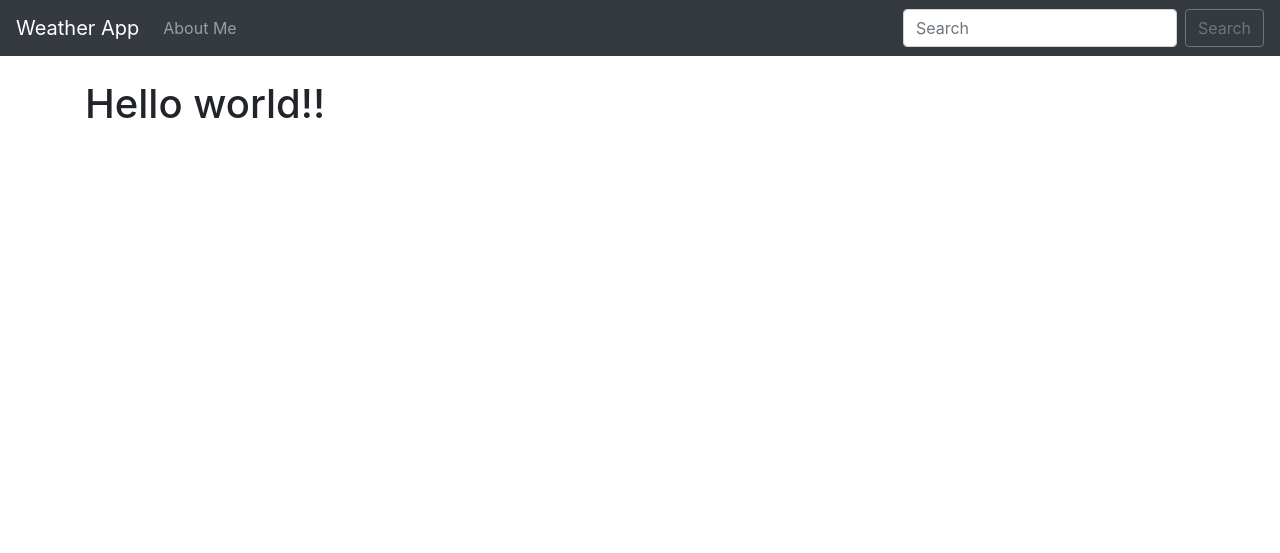
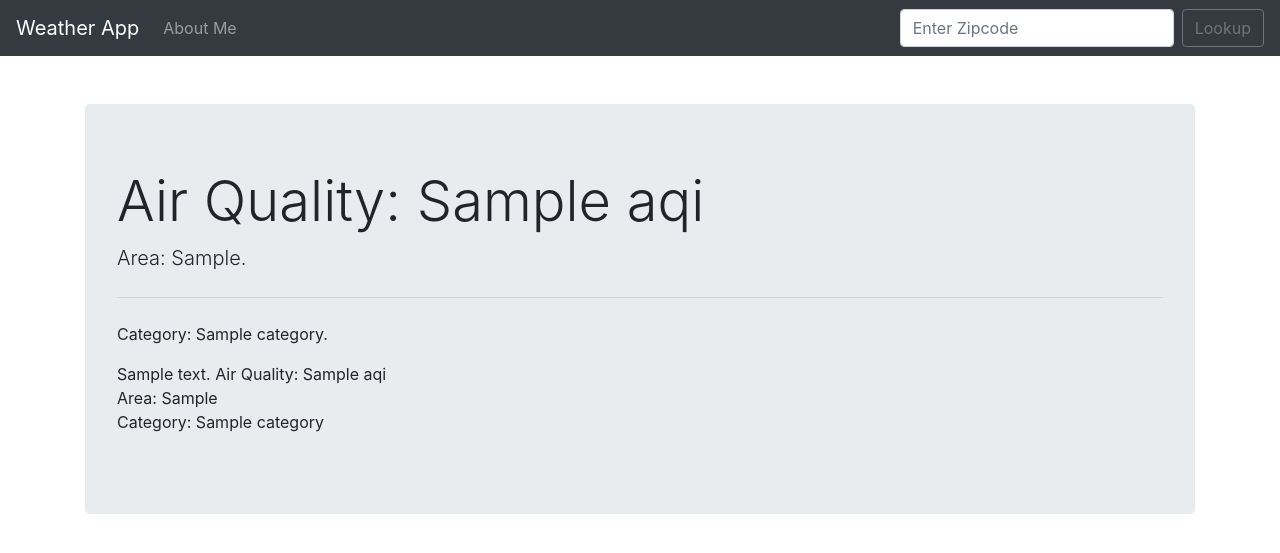
Before and after one commit to cuongnd065/django_weather, a Django app: template lookup/templates/home.html in a window 1280 px wide. Shown: the top 553 px of the page. Run offline with Django 3.2, Linux system fonts and the light colour scheme; the template is opened without the code that fills it: most values are stand-ins (such as "Sample title", 1, 10 or a date in 2020); some libraries are stand-ins or nearby versions.

Commit message:
update html base

```diff
--- a/lookup/templates/base.html
+++ b/lookup/templates/base.html
@@ -9,6 +9,14 @@
     <link rel="stylesheet" href="https://stackpath.bootstrapcdn.com/bootstrap/4.4.1/css/bootstrap.min.css" integrity="sha384-Vkoo8x4CGsO3+Hhxv8T/Q5PaXtkKtu6ug5TOeNV6gBiFeWPGFN9MuhOf23Q9Ifjh" crossorigin="anonymous">
 
     <title>Hello, world!</title>
+    <style type="text/css" media="screen">
+        .good {background-color: #0C0;}
+        .moderate {background-color: #FFFF00;}
+        .unhealthy {background-color: #FF0000;}
+    </style>
+
+
+
   </head>
   <body>
 
@@ -25,9 +33,10 @@
       </li>
 
     </ul>
-    <form class="form-inline my-2 my-lg-0">
-      <input class="form-control mr-sm-2" type="search" placeholder="Search" aria-label="Search">
-      <button class="btn btn-outline-secondary my-2 my-sm-0" type="submit">Search</button>
+    <form action= "{% url 'home' %}"  class="form-inline my-2 my-lg-0" method="POST">
+          {% csrf_token %}
+      <input class="form-control mr-sm-2" type="search" placeholder="Enter Zipcode" aria-label="Search" name="zipcode">
+      <button class="btn btn-outline-secondary my-2 my-sm-0" type="submit">Lookup</button>
     </form>
   </div>
 </nav>
--- a/lookup/templates/home.html
+++ b/lookup/templates/home.html
@@ -3,6 +3,40 @@
 
 {% block content %}
 
-<h1>Hello world!!</h1>
+<br/>
+
+{% if api %}
+	{% if api == "Error api request"%}
+		There was an error, please try again ...
+	{% else %}
+		<!-- {{ api.0 }} <br/><br/> -->
+
+		<div class="jumbotron {{ category_color }} ">
+		  <h1 class="display-4"> Air Quality: {{ api.0.AQI }} </h1>
+		  <p class="lead">Area: {{ api.0.ReportingArea }}.</p>
+		  <hr class="my-4">
+		  <p>Category: {{ api.0.Category.Name }}.</p>
+		  {{ category_description }}
+
+			Air Quality: {{ api.0.AQI }} <br/>
+
+			Area: {{ api.0.ReportingArea }} <br/>
+
+			<p>Category: {{ api.0.Category.Name }}</p>
+
+
+
+
+		</div>
+
+
+
+
+		<!-- {{ api.1 }} <br/><br/> -->
+	{% endif %}
+
+{% endif %}
+
+
 
 {% endblock %}
```
Also changed, not shown: lookup/views.py (+27 -1 lines).
